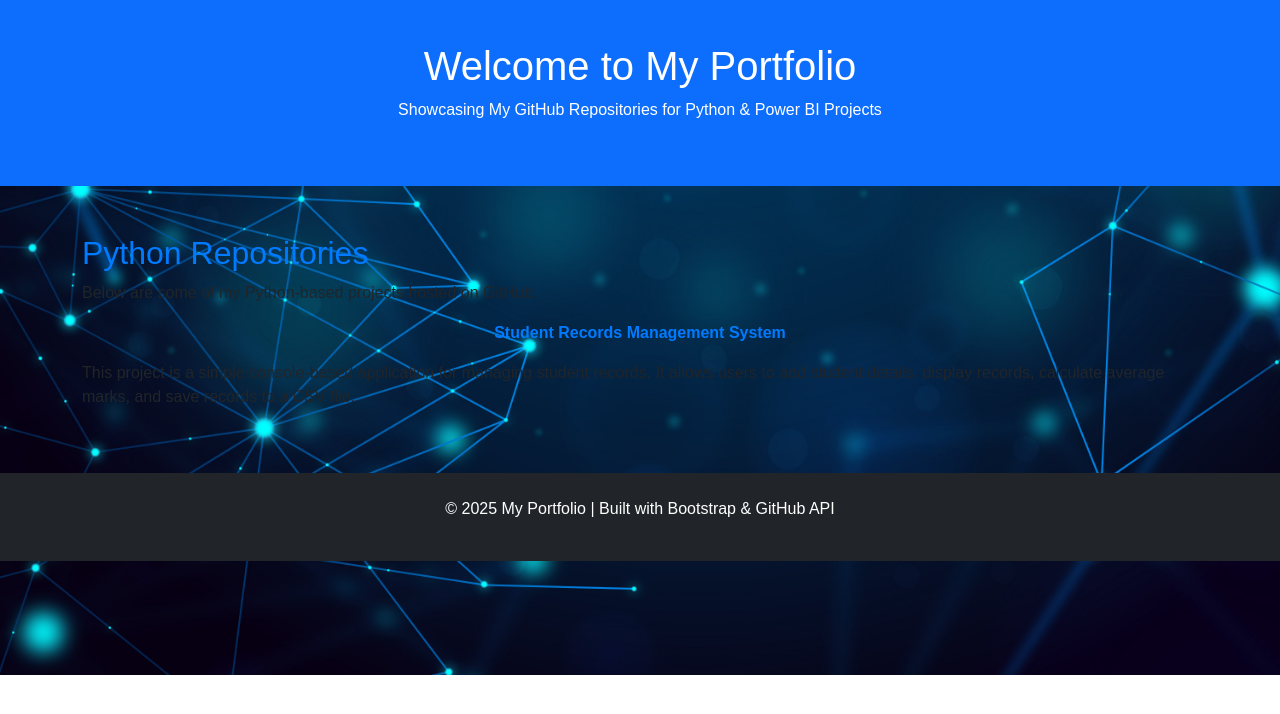
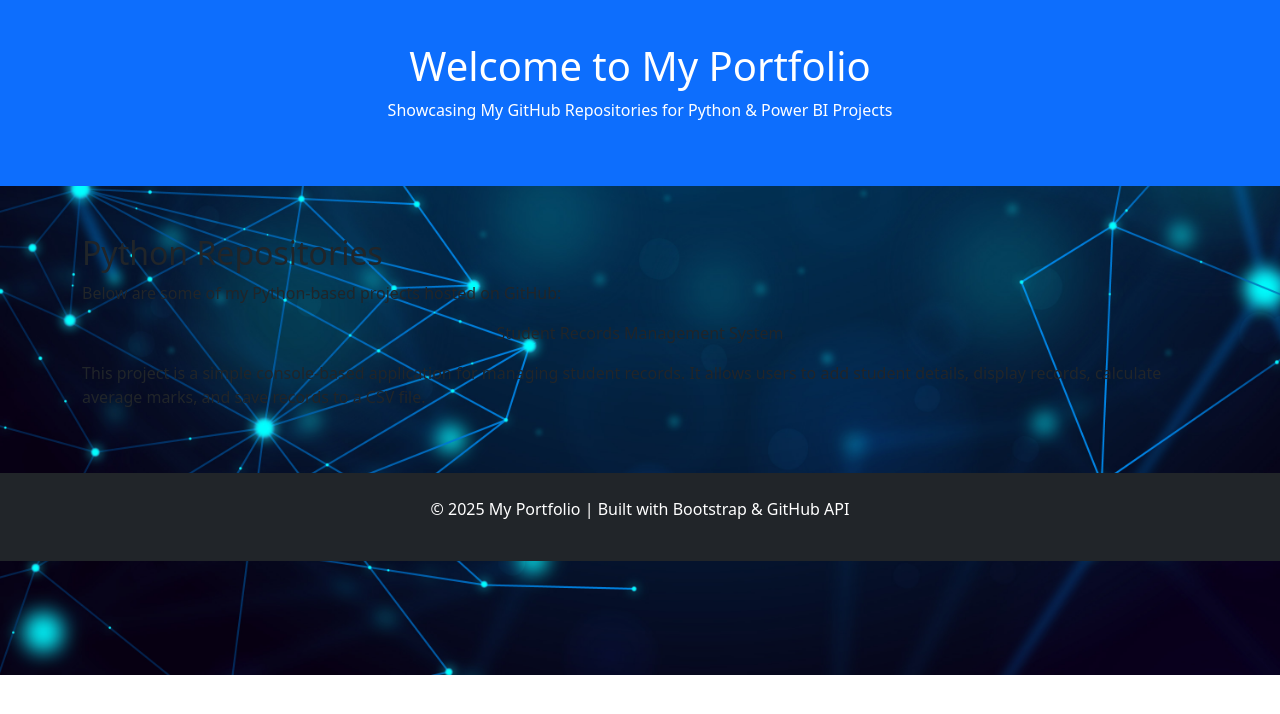
Before and after one commit to Kiran-DA/mkiran.github.io, a plain HTML site: page index.html in a window 1280 px wide. Shown: the part 64-778 px from the top of the page. Drawn offline with nearby package versions, Linux system fonts and the light colour scheme.

Commit message:
Update index.html

```diff
--- a/index.html
+++ b/index.html
@@ -10,8 +10,8 @@
     <!-- Bootstrap CSS -->
     <link href="https://cdn.jsdelivr.net/npm/bootstrap@5.3.0-alpha1/dist/css/bootstrap.min.css" rel="stylesheet">
 
-    <!-- Custom CSS -->
-    <link rel="stylesheet" href="assets/styles/styles.css">
+    <!-- Custom CSS
+    <link rel="stylesheet" href="assets/styles/styles.css"> -->
 
     <style>
         /* Ensure proper alignment for navbar items */
```
